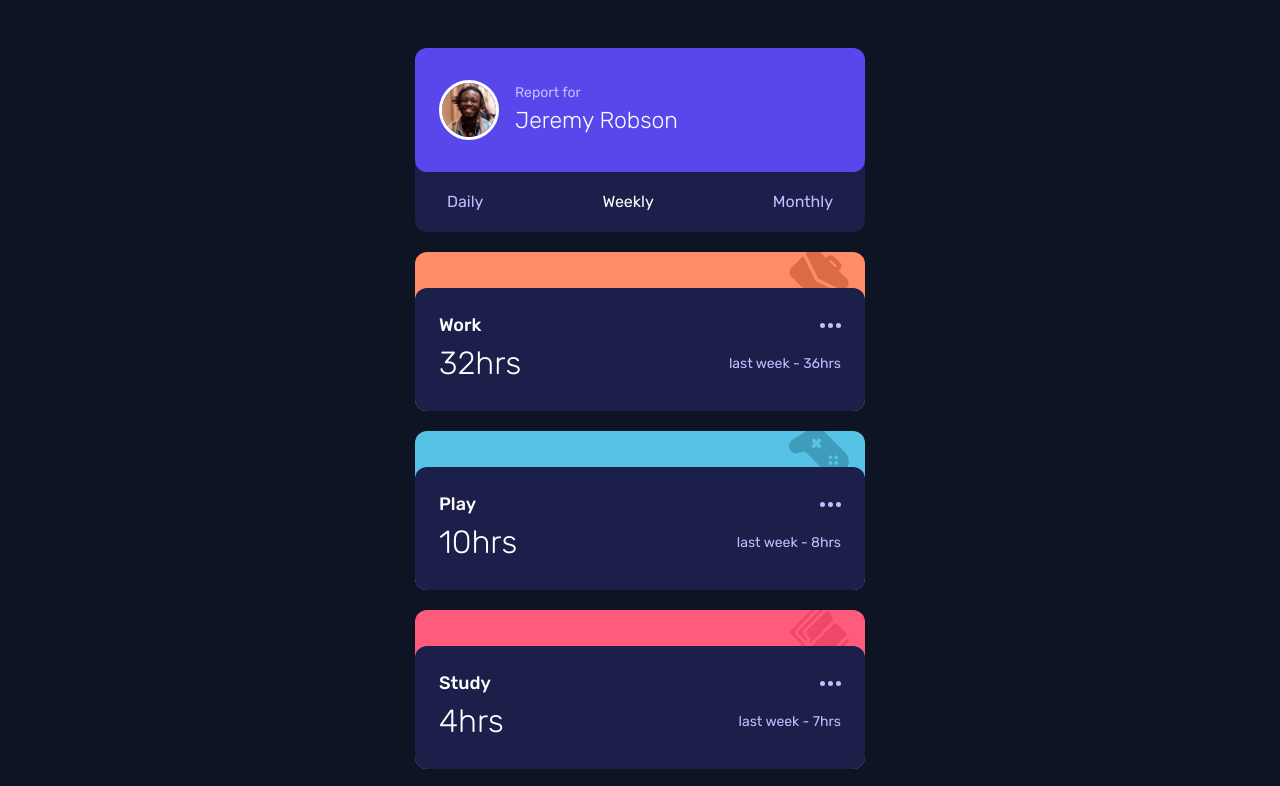
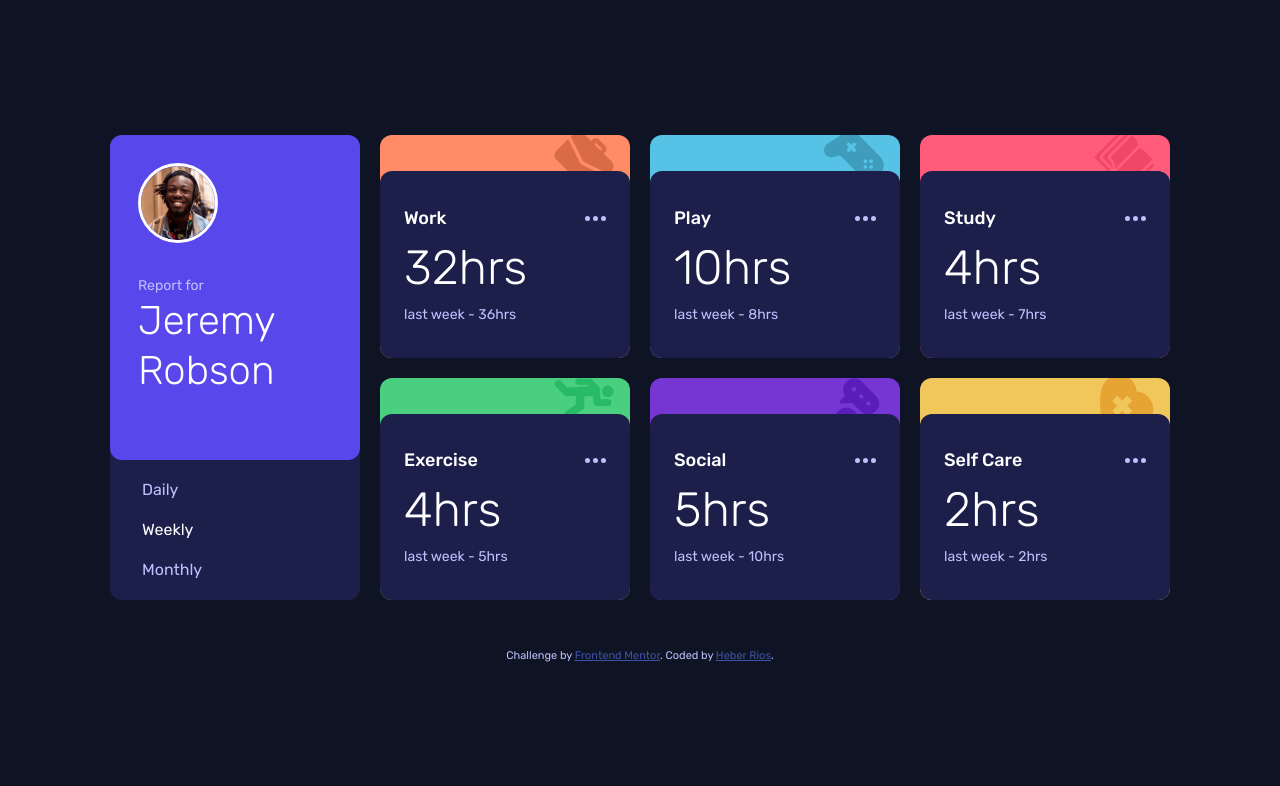
Before and after one commit to HeberRios/time-tracking-dashboard, a plain HTML site: page index.html in a window 1280 px wide. Shown: the top 786 px of the page. Drawn offline with Linux system fonts and the light colour scheme.

Commit message:
Add media queries to match desktop design
All the necessary styles were applied to match the desktop version
design.

```diff
--- a/assets/css/style.css
+++ b/assets/css/style.css
@@ -165,7 +165,7 @@ main {
 }
 
 .user-image {
-    max-width: 3.75rem;
+    max-width: clamp(3.75rem, 6.5dvw, 5rem);
     border-radius: 50%;
     border: 0.1875rem solid white;
 }
@@ -177,7 +177,7 @@ main {
 }
 
 .user-name {
-    font-size: 1.4375rem;
+    font-size: clamp(1.4375rem, 3.25dvw, 2.5rem);
     font-weight: var(--fw-light);
     color: white;
 }
@@ -277,6 +277,7 @@ input[type="radio"]:checked + label {
 .timeframe-hours {
     color: white;
     font-size: 2rem;
+    font-size: clamp(2rem, 3.75dvw, 3rem);
     font-weight: var(--fw-light);
 }
 
@@ -298,3 +299,53 @@ input[type="radio"]:checked + label {
 .attribution a:focus {
     color: hsl(228, 99%, 70%);
 }
+
+@media (min-width: 64rem) {
+    main {
+        max-width: 75rem;
+        display: flex;
+        flex-direction: row;
+        justify-content: center;
+    }
+
+    .report-container {
+        max-width: 15.625rem;
+    }
+
+    .target-user-container {
+        flex-direction: column;
+        align-items: start;
+        gap: 2rem;
+        padding: 1.75rem 1.75rem 4rem 1.75rem;
+    }
+
+    .user-name {
+        line-height: 1.25;
+    }
+
+    .timeframe-options {
+        flex-direction: column;
+        gap: 1rem;
+    }
+
+    .tasks-dashboard {
+        display: grid;
+        grid-template-columns: repeat(3, minmax(12.5rem, 15.625rem));
+    }
+
+    .task-container {
+        display: flex;
+    }
+
+    .task-report-info {
+        width: 100%;
+        display: flex;
+        flex-direction: column;
+        justify-content: center;
+    }
+
+    .task-data-wrapper {
+        flex-direction: column;
+        align-items: start;
+    }
+}
```
